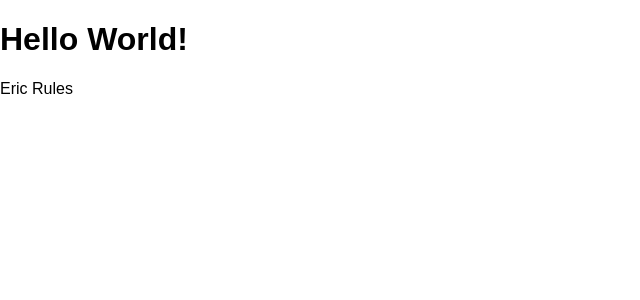
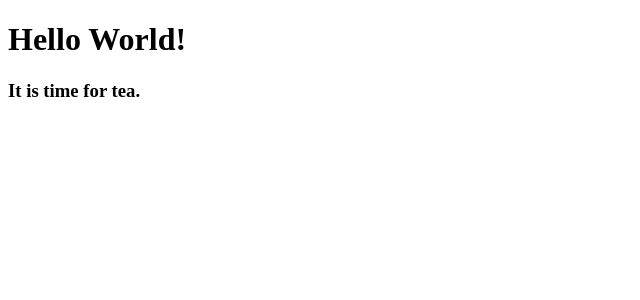
Before and after one commit to erixhartman/learnreact, a React (Create React App) app in the folder hello_world/: page / in a window 1280 px wide. Shown: the top 300 px of the page, without its empty margins (0-640 px from the left). Built offline with nearby package versions, Linux system fonts and the light colour scheme.

Commit message:
Change virtual DOM in index.js

```diff
--- a/hello_world/src/App.js
+++ b/hello_world/src/App.js
@@ -5,8 +5,8 @@ class Hello extends Component {
   render () {
     return(
       <div>
-      <h1> Hello World!</h1>
-      <p> Eric Rules </p>
+        <h1> Hello World!</h1>
+        <h3> It is time for tea. </h3>
       </div>
     )
   }
--- a/hello_world/src/index.js
+++ b/hello_world/src/index.js
@@ -1,9 +1,8 @@
 import React from 'react';
 import ReactDOM from 'react-dom';
-import App from './App';
-import './index.css';
+import Hello from './App';
 
 ReactDOM.render(
-  <App />,
+  <Hello />,
   document.getElementById('root')
 );
```
